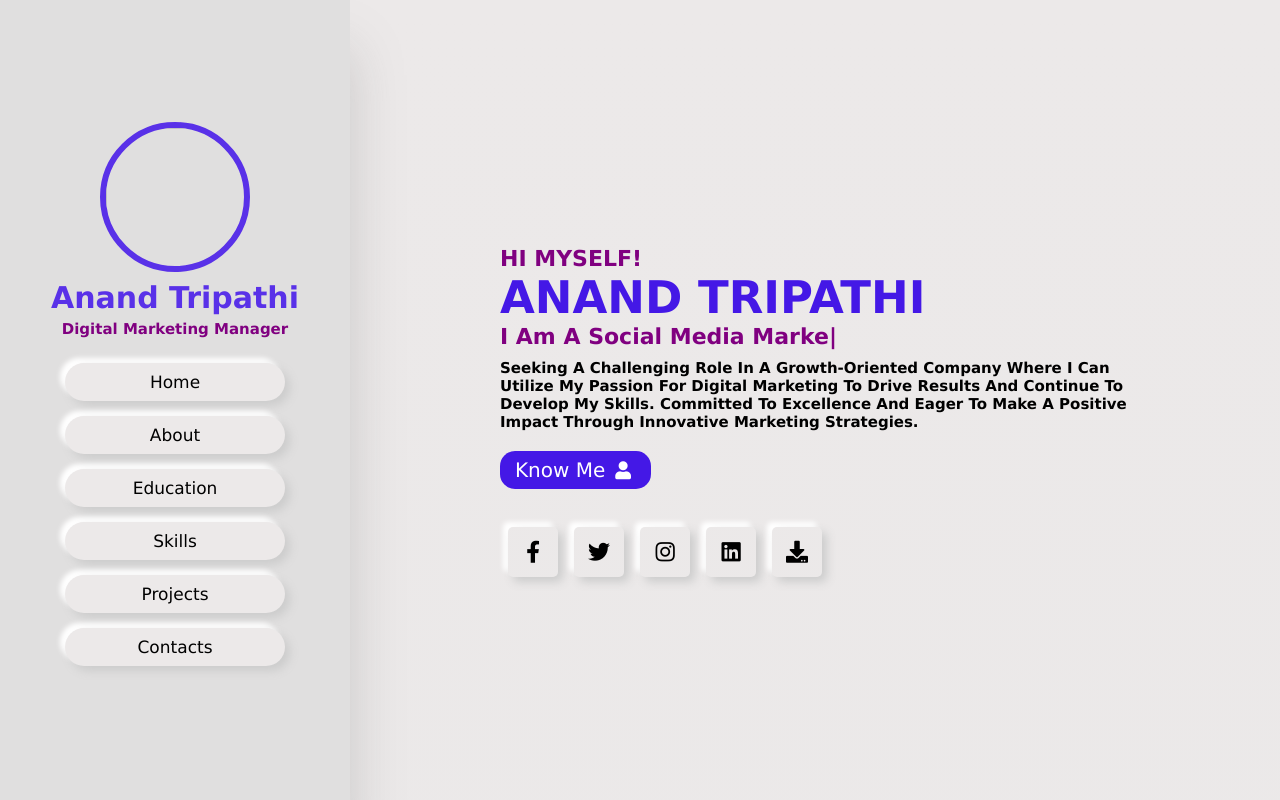
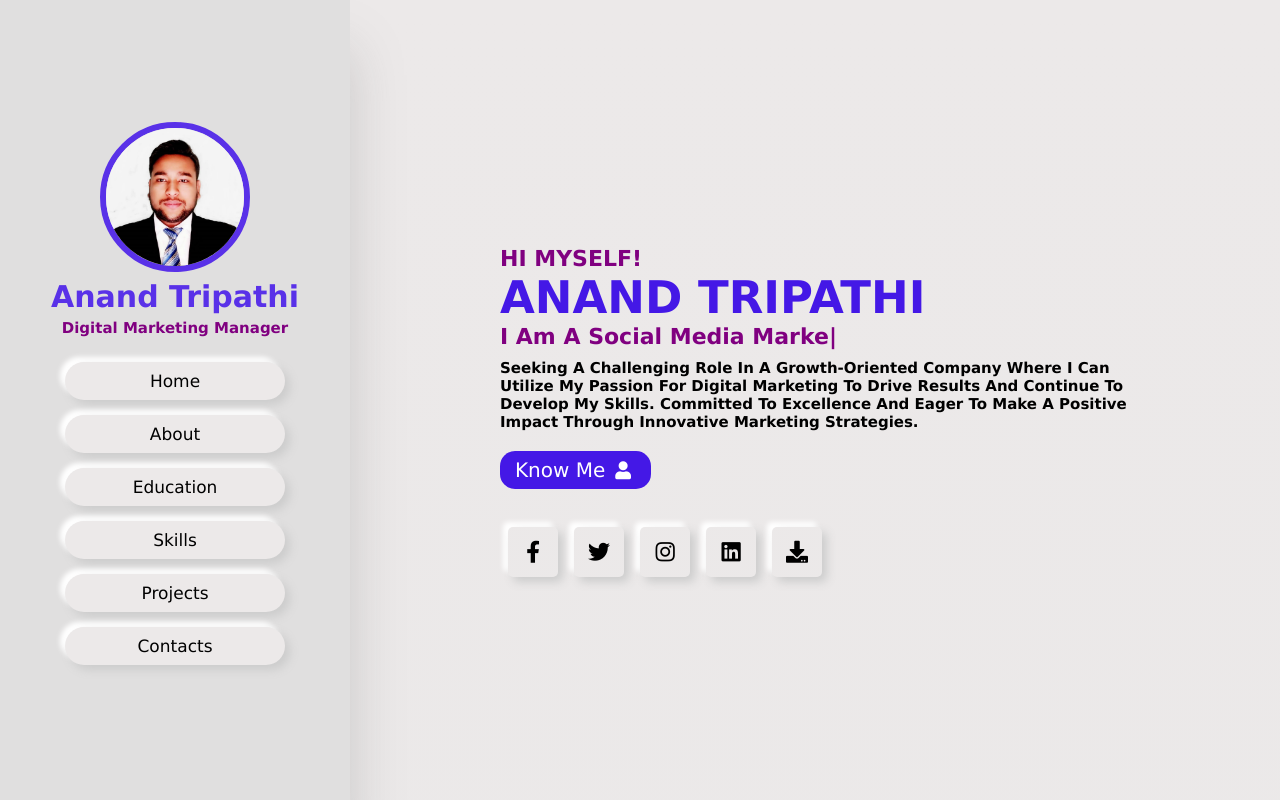
Before and after one commit to digital013/digital-marketer, a plain HTML site: page index.html in a window 1280 px wide. Shown: the top 800 px of the page. Drawn offline with nearby package versions, Linux system fonts and the light colour scheme.

Commit message:
Update index.html

```diff
--- a/index.html
+++ b/index.html
@@ -15,7 +15,7 @@
 <body>
     <header>
         <div class="user">
-            <img src="aditya.jpg" alt="">
+            <img src="anand.JPG" alt="">
             <h1 class="name">Anand Tripathi</h1>
             <p class="post">Digital Marketing Manager</p>
         </div>
```
